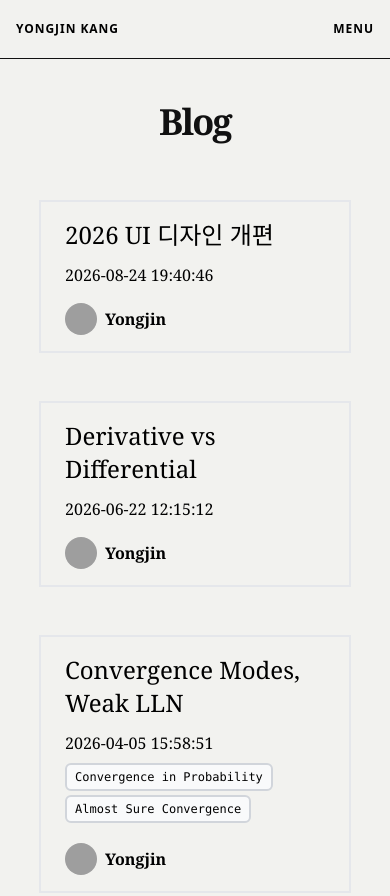
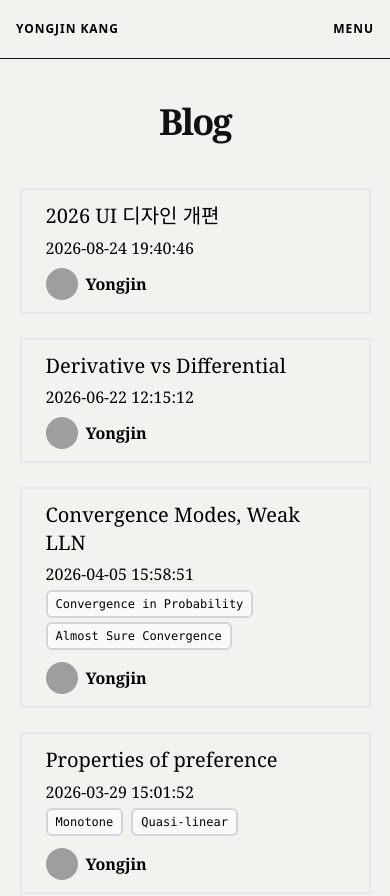
Before and after one commit to Rouxist/main-blog, a Next.js app: page /posts in a window 390 px wide. Shown: the top 896 px of the page. Built offline with nearby package versions, Linux system fonts and the light colour scheme; grey boxes are pictures that could not be loaded.

Commit message:
style: improve post elements in moble screen size

```diff
--- a/src/app/_components_post/post-preview.tsx
+++ b/src/app/_components_post/post-preview.tsx
@@ -24,22 +24,22 @@ export function PostPreview({
   tags,
 }: Props) {
   return (
-    <div className="md:px-12 px-6 md:py-8 py-4 md:w-[50vw] sm:w-[65vw] w-[80vw] my-6 text-black border-2 border-black-600 md:hover:scale-105 md:transition-all md:duration-250">
+    <div className="md:px-12 px-6 md:py-8 sm:py-4 py-3 md:w-[50vw] sm:w-[65vw] w-[90vw] my-3 sm:my-6 text-black border-2 border-black-600 md:hover:scale-105 md:transition-all md:duration-250">
       {coverImage ? (
-        <div className="mb-5">
+        <div className="mb-3 sm:mb-5">
           <CoverImage slug={slug} title={title} src={coverImage} />
         </div>
       ) : (
         <></>
       )}
-      <h3 className="md:text-3xl text-2xl mb-3 leading-snug">{title}</h3>
-      <div className="md:text-lg text-base mb-2">
+      <h3 className="md:text-3xl text-xl mb-1.5 sm:mb-3 leading-snug">{title}</h3>
+      <div className="md:text-lg text-base mb-1 sm:mb-2">
         <DateFormatter dateString={date} />
       </div>
-      <div className="mb-2">
+      <div className="mb-1 sm:mb-2">
         <Tags tags={tags} />
       </div>
-      <p className="md:text-lg text-base leading-relaxed mb-4">{excerpt}</p>
+      <p className="md:text-lg text-base leading-relaxed mb-2 sm:mb-4">{excerpt}</p>
       <Avatar name={author.name} picture={author.picture} />
     </div>
   )
```
